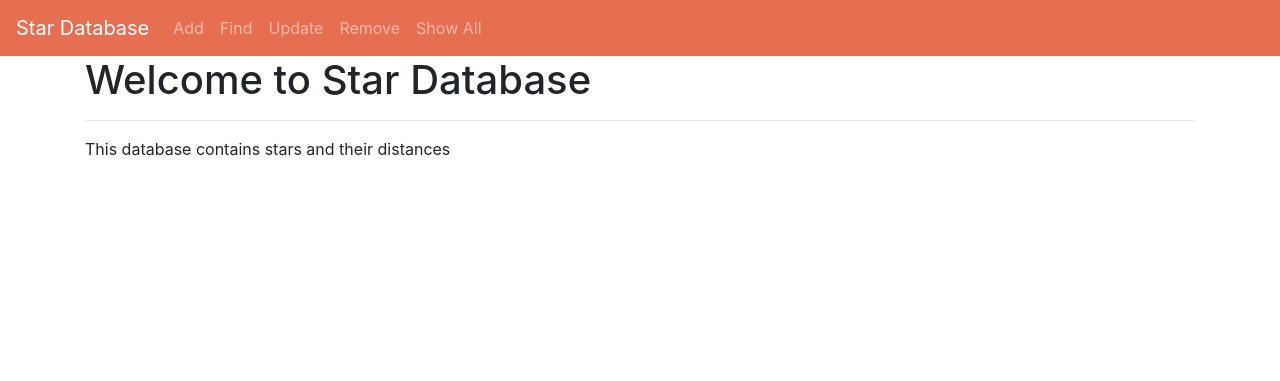
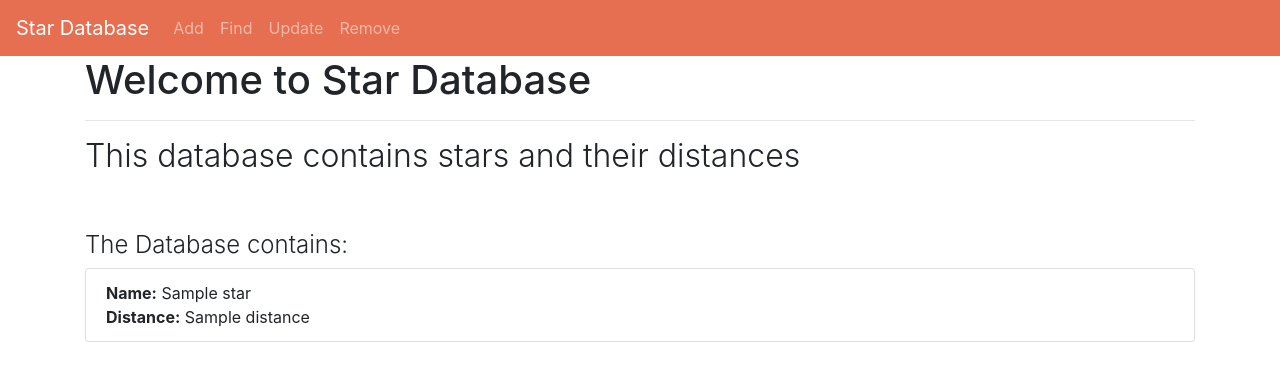
Before and after one commit to ahmadsaad58/MongoDB-WebApp, a Flask app: page / in a window 1280 px wide. Shown: the top 381 px of the page. Run offline with Flask 2, Linux system fonts and the light colour scheme; a database or web service that is not in the repository returns one stand-in record (values such as "Sample title"); parts of the project's set-up code (start-up, migrations or seed data) failed here and were passed over; some libraries are stand-ins or nearby versions.

Commit message:
fixed home and removed show all

```diff
--- a/mongo_db/__init__.py
+++ b/mongo_db/__init__.py
@@ -50,16 +50,12 @@ def search_results(search):
 # load home page
 @app.route('/')
 def index():
-	return render_template('home.html')
+	star_list = Star_List()
+	return render_template('home.html', stars=star_list.get()[0]['result'])
 
 # load other pages
 @app.route('/<string:page_name>/', methods=['GET', 'POST'])
 def page_load(page_name):
-	# show all results
-	if page_name == 'show.html':
-		star_list = Star_List()
-		return render_template(page_name, stars=star_list.get()[0]['result'])
-
 	# find item
 	if page_name == 'find.html':
 		my_search = Star_Search_Form(request.form)
--- a/templates/home.html
+++ b/templates/home.html
@@ -3,8 +3,19 @@
 {% block body %}
 <h1 class="display">Welcome to Star Database</h1>
 <hr>
+<h2 class="font-weight-light">This database contains stars and their distances</h2>
+<br>
+<br>
+<h4 class="font-weight-light"> The Database contains: </h4>
 
-
-    This database contains stars and their distances
+<ul class="list-group">
+    {% for star in stars %}
+    <li class="list-group-item">
+        <b>Name:</b> {{star.name}}
+        <br>
+        <b>Distance:</b> {{star.distance}}
+    </li>
+    {% endfor %}
+</ul>
 
 {% endblock %}
--- a/templates/includes/_navbar.html
+++ b/templates/includes/_navbar.html
@@ -18,9 +18,6 @@
             <li class="nav-item">
                 <a class="nav-link" href="/delete.html">Remove</a>
             </li>
-            <li class="nav-item">
-                <a class="nav-link" href="/show.html">Show All</a>
-            </li>
         </ul>
     </div>
 </nav>
--- a/templates/layout.html
+++ b/templates/layout.html
@@ -22,9 +22,6 @@
 
 
 
-
-
-
     <!-- Optional JavaScript -->
     <!-- jQuery first, then Popper.js, then Bootstrap JS -->
     <script src="https://code.jquery.com/jquery-3.5.1.slim.min.js"
--- a/templates/update.html
+++ b/templates/update.html
@@ -3,7 +3,5 @@
 {% block body %}
 <h1 class="display">Welcome to Star Database</h1>
 <hr>
-
-
-    This database contains stars and their distances
+This database contains stars and their distances
 {% endblock %}
```
Also changed, not shown: templates/show.html (deleted, +0 -12 lines).
